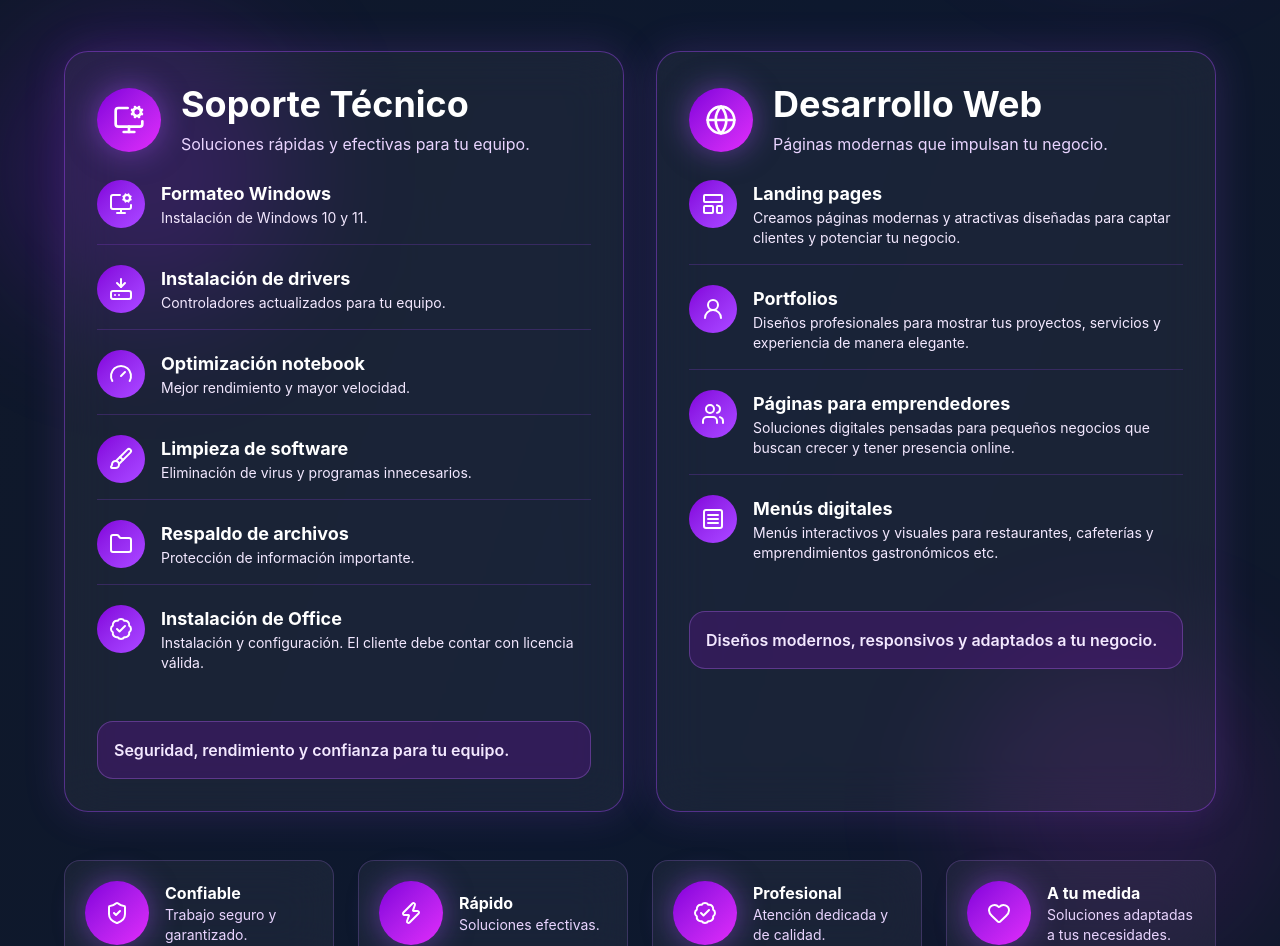
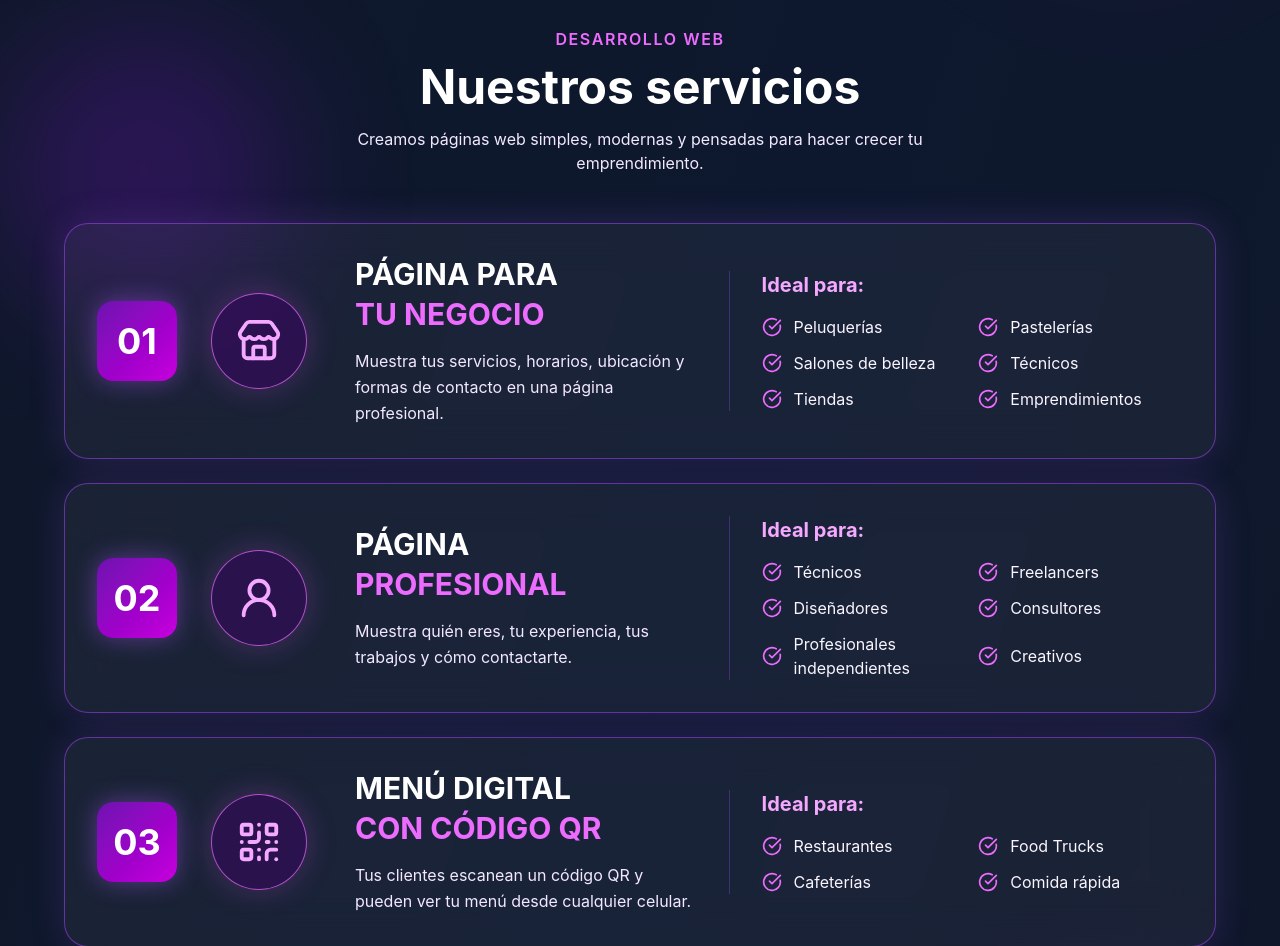
Before and after one commit to natitechsolutions-byte/mi-portafolio, a React (Vite) app: page / in a window 1280 px wide. Shown: the part 1326-2272 px from the top of the page. Built offline with nearby package versions, Linux system fonts and the light colour scheme.

Commit message:
update service web

```diff
--- a/src/components/Servicios.tsx
+++ b/src/components/Servicios.tsx
@@ -1,222 +1,144 @@
 import {
-    MonitorCog,
-    HardDriveDownload,
-    Gauge,
-    Brush,
-    Folder,
-    BadgeCheck,
+  Store,
+  UserRound,
+  QrCode,
+  CheckCircle,
+  Palette,
+  Smartphone,
+  MessageCircle,
+  FilePenLine,
   Globe,
-    LayoutTemplate,
-    UserRound,
-    Users,
-    MenuSquare,
-    ShieldCheck,
-    Zap,
-    Heart,
+  GraduationCap,
 } from 'lucide-react'
 
-interface ServiceBoxProps {
-    icon: React.ReactNode
-    title: string
-    subtitle: string
-    items: {
-        icon: React.ReactNode
-        title: string
-        description: string
-    }[]
-    footer: string
-}
-
-interface FeatureProps {
-    icon: React.ReactNode
-    title: string
-    text: string
-}
-
 const Servicios = () => {
-    const soporteTecnico = [
+  const servicios = [
     {
-            icon: <MonitorCog />,
-            title: 'Formateo Windows',
-            description: 'Instalación de Windows 10 y 11.',
+      number: '01',
+      icon: <Store size={46} />,
+      title: 'Página para',
+      highlight: 'tu negocio',
+      description:
+        'Muestra tus servicios, horarios, ubicación y formas de contacto en una página profesional.',
+      ideal: ['Peluquerías', 'Pastelerías', 'Salones de belleza', 'Técnicos', 'Tiendas', 'Emprendimientos'],
     },
     {
-            icon: <HardDriveDownload />,
-            title: 'Instalación de drivers',
-            description: 'Controladores actualizados para tu equipo.',
+      number: '02',
+      icon: <UserRound size={46} />,
+      title: 'Página',
+      highlight: 'profesional',
+      description:
+        'Muestra quién eres, tu experiencia, tus trabajos y cómo contactarte.',
+      ideal: ['Técnicos', 'Freelancers', 'Diseñadores', 'Consultores', 'Profesionales independientes', 'Creativos'],
     },
     {
-            icon: <Gauge />,
-            title: 'Optimización notebook',
-            description: 'Mejor rendimiento y mayor velocidad.',
-        },
-        {
-            icon: <Brush />,
-            title: 'Limpieza de software',
-            description: 'Eliminación de virus y programas innecesarios.',
-        },
-        {
-            icon: <Folder />,
-            title: 'Respaldo de archivos',
-            description: 'Protección de información importante.',
-        },
-        {
-            icon: <BadgeCheck />,
-            title: 'Instalación de Office',
-            description: 'Instalación y configuración. El cliente debe contar con licencia válida.',
+      number: '03',
+      icon: <QrCode size={46} />,
+      title: 'Menú digital',
+      highlight: 'con código QR',
+      description:
+        'Tus clientes escanean un código QR y pueden ver tu menú desde cualquier celular.',
+      ideal: ['Restaurantes', 'Food Trucks', 'Cafeterías', 'Comida rápida'],
     },
   ]
 
-    const desarrolloWeb = [
-        {
-            icon: <LayoutTemplate />,
-            title: 'Landing pages',
-            description: 'Creamos páginas modernas y atractivas diseñadas para captar clientes y potenciar tu negocio.',
-        },
-        {
-            icon: <UserRound />,
-            title: 'Portfolios',
-            description: 'Diseños profesionales para mostrar tus proyectos, servicios y experiencia de manera elegante.',
-        },
-        {
-            icon: <Users />,
-            title: 'Páginas para emprendedores',
-            description: 'Soluciones digitales pensadas para pequeños negocios que buscan crecer y tener presencia online.',
-        },
-        {
-            icon: <MenuSquare />,
-            title: 'Menús digitales',
-            description: 'Menús interactivos y visuales para restaurantes, cafeterías y emprendimientos gastronómicos etc.',
-        },
+  const incluye = [
+    { icon: <Palette />, title: 'Diseño personalizado' },
+    { icon: <Smartphone />, title: 'Adaptación celular y PC' },
+    { icon: <MessageCircle />, title: 'Botón WhatsApp' },
+    { icon: <FilePenLine />, title: 'Formulario de contacto' },
+    { icon: <Globe />, title: 'Publicación en internet' },
+    { icon: <GraduationCap />, title: 'Ayuda para aprender a usarla' },
   ]
 
   return (
-        <section id="servicios" className="relative overflow-hidden text-white">
-
+    <section id="servicios" className="relative overflow-hidden text-white py-20">
       <div className="absolute top-20 left-0 w-72 h-72 bg-purple-600/20 blur-3xl rounded-full"></div>
       <div className="absolute bottom-0 right-0 w-80 h-80 bg-fuchsia-500/10 blur-3xl rounded-full"></div>
 
       <div className="container relative z-10 mx-auto px-6">
-
-                <div className="text-center mb-14">
-
-                    <h2 className="text-3xl md:text-5xl font-bold mb-4">
-                        Servicios que ofrece NatiTechSolutions
+        <div className="text-center mb-12">
+          <p className="text-fuchsia-400 font-semibold tracking-widest uppercase">
+            Desarrollo web
+          </p>
+          <h2 className="text-3xl md:text-5xl font-bold mt-3">
+            Nuestros servicios
           </h2>
-
+          <p className="text-purple-100 max-w-2xl mx-auto mt-4">
+            Creamos páginas web simples, modernas y pensadas para hacer crecer tu emprendimiento.
+          </p>
         </div>
 
-                <div className="grid lg:grid-cols-2 gap-8 max-w-6xl mx-auto">
-
-                    <ServiceBox
-                        icon={<MonitorCog size={32} />}
-                        title="Soporte Técnico"
-                        subtitle="Soluciones rápidas y efectivas para tu equipo."
-                        items={soporteTecnico}
-                        footer="Seguridad, rendimiento y confianza para tu equipo."
-                    />
-
-                    <ServiceBox
-                        icon={<Globe size={32} />}
-                        title="Desarrollo Web"
-                        subtitle="Páginas modernas que impulsan tu negocio."
-                        items={desarrolloWeb}
-                        footer="Diseños modernos, responsivos y adaptados a tu negocio."
-                    />
-
+        <div className="space-y-6 max-w-6xl mx-auto">
+          {servicios.map((service) => (
+            <div
+              key={service.number}
+              className="rounded-3xl border border-purple-500/50 bg-white/5 backdrop-blur-xl p-6 md:p-8 shadow-[0_0_35px_rgba(168,85,247,0.18)]"
+            >
+              <div className="grid md:grid-cols-[90px_120px_1fr_1.3fr] gap-6 items-center">
+                <div className="w-20 h-20 rounded-2xl bg-gradient-to-br from-purple-800 to-fuchsia-600 flex items-center justify-center text-4xl font-bold shadow-[0_0_25px_rgba(168,85,247,0.45)]">
+                  {service.number}
                 </div>
 
-                <div className="grid sm:grid-cols-2 lg:grid-cols-4 gap-6 max-w-6xl mx-auto mt-12">
-
-                    <Feature icon={<ShieldCheck />} title="Confiable" text="Trabajo seguro y garantizado." />
-                    <Feature icon={<Zap />} title="Rápido" text="Soluciones efectivas." />
-                    <Feature icon={<BadgeCheck />} title="Profesional" text="Atención dedicada y de calidad." />
-                    <Feature icon={<Heart />} title="A tu medida" text="Soluciones adaptadas a tus necesidades." />
-
+                <div className="w-24 h-24 rounded-full border border-fuchsia-400/70 bg-purple-950/50 flex items-center justify-center text-fuchsia-300 shadow-[0_0_30px_rgba(217,70,239,0.25)]">
+                  {service.icon}
                 </div>
 
+                <div>
+                  <h3 className="text-2xl md:text-3xl font-bold uppercase">
+                    {service.title}
+                  </h3>
+                  <h4 className="text-2xl md:text-3xl font-bold uppercase text-fuchsia-400 mt-1">
+                    {service.highlight}
+                  </h4>
+                  <p className="text-purple-100 mt-4 leading-relaxed">
+                    {service.description}
+                  </p>
+                </div>
+
+                <div className="md:border-l md:border-purple-500/30 md:pl-8">
+                  <h5 className="text-fuchsia-300 font-bold text-xl mb-4">
+                    Ideal para:
+                  </h5>
+
+                  <div className="grid sm:grid-cols-2 gap-3">
+                    {service.ideal.map((item) => (
+                      <div key={item} className="flex items-center gap-3 text-purple-50">
+                        <CheckCircle size={20} className="text-fuchsia-400 flex-shrink-0" />
+                        <span>{item}</span>
+                      </div>
+                    ))}
+                  </div>
+                </div>
+              </div>
+            </div>
+          ))}
+        </div>
+
+        <div className="text-center mt-14 mb-6">
+          <h3 className="text-2xl md:text-3xl font-bold uppercase">
+            Todos nuestros sitios incluyen
+          </h3>
+        </div>
+
+        <div className="grid sm:grid-cols-2 lg:grid-cols-3 xl:grid-cols-6 gap-4 max-w-6xl mx-auto">
+          {incluye.map((item) => (
+            <div
+              key={item.title}
+              className="rounded-2xl border border-purple-500/40 bg-white/5 p-5 text-center backdrop-blur-xl"
+            >
+              <div className="mx-auto mb-3 w-14 h-14 rounded-full bg-gradient-to-br from-purple-700 to-fuchsia-500 flex items-center justify-center text-white shadow-[0_0_25px_rgba(168,85,247,0.4)]">
+                {item.icon}
+              </div>
+              <h4 className="font-bold text-sm uppercase">
+                {item.title}
+              </h4>
+            </div>
+          ))}
+        </div>
       </div>
     </section>
   )
 }
 
-const ServiceBox = ({ icon, title, subtitle, items, footer }: ServiceBoxProps) => {
-    return (
-        <div className="rounded-3xl border border-purple-500/40 bg-white/5 backdrop-blur-xl p-8 shadow-[0_0_40px_rgba(168,85,247,0.18)]">
-
-            <div className="flex items-center gap-5 mb-6">
-                <div
-                    className="
-  w-16 h-16
-  flex-shrink-0
-  rounded-full
-  bg-gradient-to-br from-purple-700 to-fuchsia-500
-  flex items-center justify-center
-  text-white
-  shadow-[0_0_30px_rgba(168,85,247,0.5)]
-"
-                >
-                    {icon}
-                </div>
-
-                <div>
-                    <h3 className="text-3xl md:text-4xl font-bold">
-                        {title}
-                    </h3>
-                    <p className="text-purple-200 mt-2">
-                        {subtitle}
-                    </p>
-                </div>
-            </div>
-
-            <div className="space-y-5">
-                {items.map((item, index) => (
-                    <div key={index} className="flex gap-4 border-b border-purple-500/20 pb-4 last:border-b-0">
-
-                        <div className="min-w-12 h-12 rounded-full bg-gradient-to-br from-purple-700 to-purple-500 flex items-center justify-center text-white">
-                            {item.icon}
-                        </div>
-
-                        <div>
-                            <h4 className="font-bold text-lg">
-                                {item.title}
-                            </h4>
-                            <p className="text-purple-100 text-sm">
-                                {item.description}
-                            </p>
-                        </div>
-
-                    </div>
-                ))}
-            </div>
-
-            <div className="mt-8 rounded-2xl bg-purple-900/40 border border-purple-400/30 p-4 text-purple-100 font-semibold">
-                {footer}
-            </div>
-
-        </div>
-    )
-}
-
-const Feature = ({ icon, title, text }: FeatureProps) => {
-    return (
-        <div className="flex items-center gap-4 rounded-2xl bg-white/5 border border-purple-400/20 p-5 backdrop-blur-xl">
-            <div
-                className="w-16 h-16 flex-shrink-0 rounded-full bg-gradient-to-br from-purple-700 to-fuchsia-500 flex items-center justify-center
-                           text-white shadow-[0_0_30px_rgba(168,85,247,0.5)]"
-            >
-                {icon}
-            </div>
-            <div>
-                <h4 className="font-bold text-white">
-                    {title}
-                </h4>
-                <p className="text-sm text-purple-200">
-                    {text}
-                </p>
-            </div>
-        </div>
-    )
-}
-
-export default Servicios;
+export default Servicios
```
Lines whose indentation alone changed are shown as unchanged.
